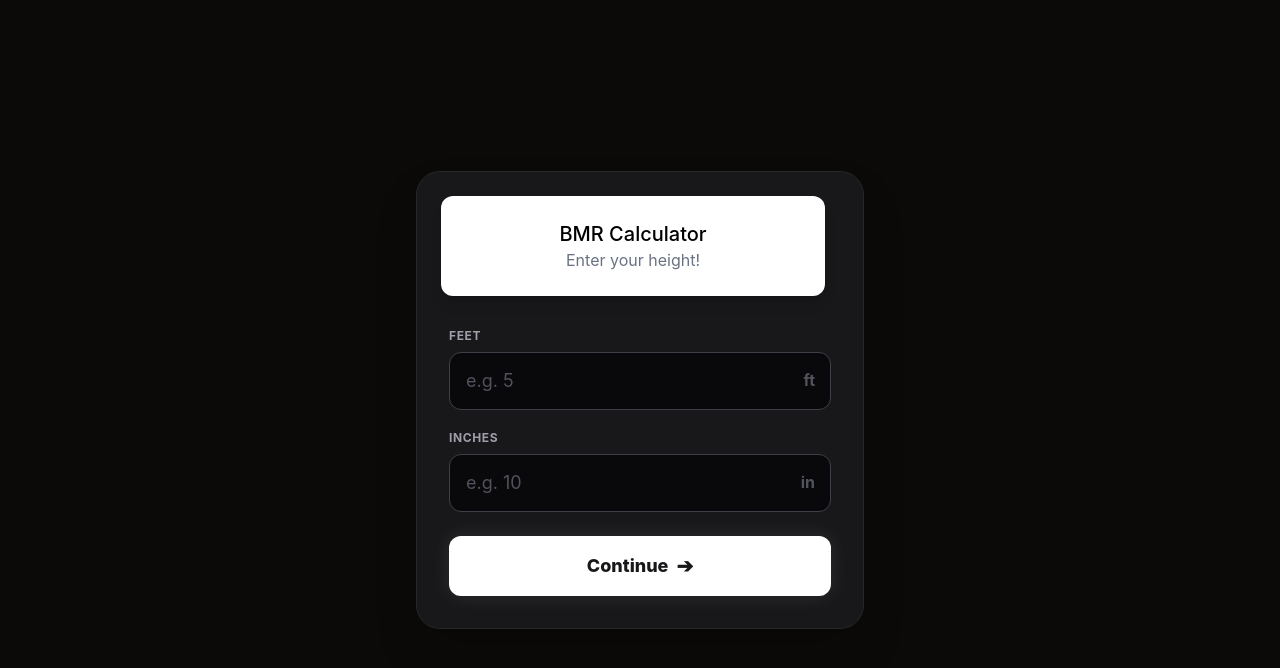
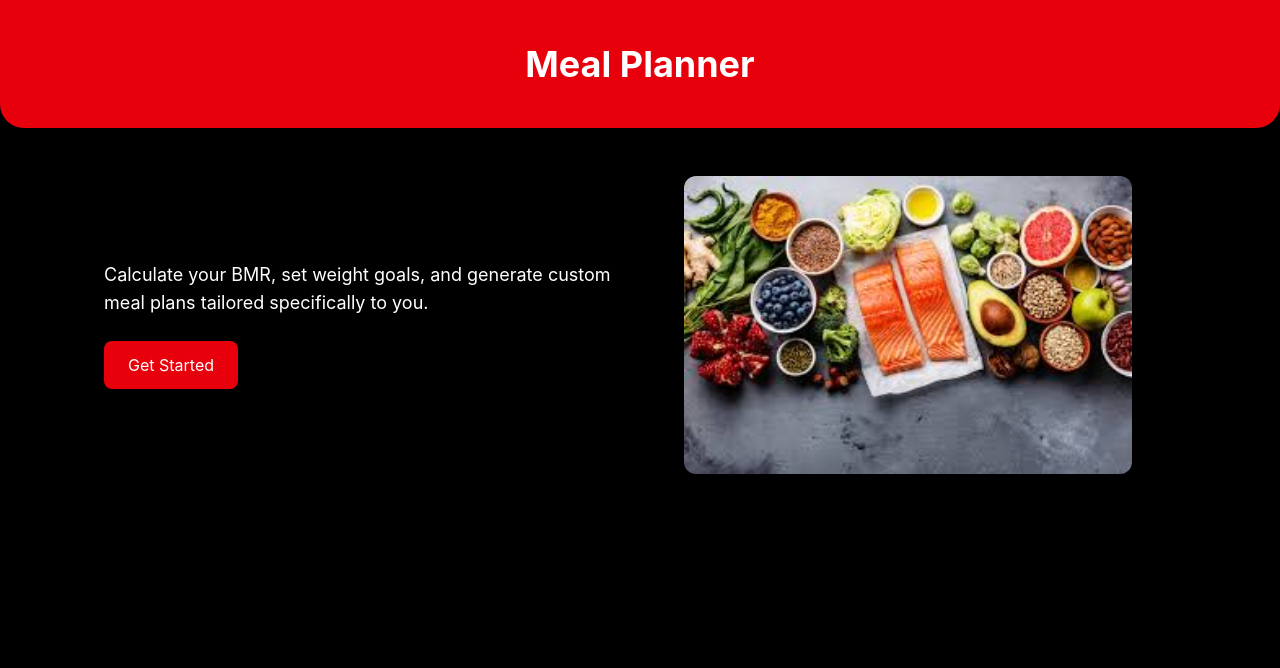
Before and after one commit to everettrike-source/USU-Hackathon-2026, a React (Vite) app: page / in a window 1280 px wide. Shown: the top 668 px of the page. Built offline with nearby package versions, Linux system fonts and the light colour scheme.

Commit message:
Added homepage

```diff
--- a/src/App.tsx
+++ b/src/App.tsx
@@ -83,7 +83,7 @@ function App() {
 
     if (!hFeet || !hInches || !w || !gender || !act || !userAge || !intense) {
       alert("Please fill out all fields correctly")
-      setShow(0)
+      setShow(1)
       return
     }
 
@@ -158,6 +158,36 @@ function App() {
   return (
     <>
       {show === 0 && (
+        <>
+          <div className="bg-black min-h-screen flex flex-col items-center">
+            <div className="bg-red-600 text-white h-32 w-full flex items-center justify-center text-4xl font-bold rounded-b-3xl shadow-lg">
+              Meal Planner
+            </div>
+            <div className="flex flex-col md:flex-row items-center justify-between px-10 py-12 w-full max-w-6xl">
+              <div className="md:w-1/2 text-center md:text-left mb-8 md:mb-0">
+                <p className="text-lg text-white mb-6">
+                  Calculate your BMR, set weight goals, and generate custom
+                  meal plans tailored specifically to you.
+                </p>
+                <button
+                  className="bg-red-600 text-white px-6 py-3 rounded-lg"
+                  onClick={() => setShow(prev => prev + 1)}
+                >
+                  Get Started
+                </button>
+              </div>
+              <div className="md:w-1/2 flex justify-center">
+                <img
+                  src="/Healthy-Food.jpg"
+                  alt="Fitness"
+                  className="max-w-md w-full rounded-xl shadow-lg"
+                />
+              </div>
+            </div>
+          </div>
+        </>
+      )}
+      {show === 1 && (
         <PageTemplate title="BMR Calculator" subtitle="Enter your height!">
           <div className="space-y-5">
             <InputField label="Feet" type="number" placeholder="e.g. 5" value={feet} onChange={(e) => setFeet(e.target.value)} unit="ft" />
@@ -167,7 +197,7 @@ function App() {
         </PageTemplate>
       )}
 
-      {show === 1 && (
+      {show === 2 && (
         <PageTemplate title="BMR Calculator" subtitle="Enter your weight!">
           <div className="space-y-5">
             <InputField label="Weight" type="number" placeholder="e.g. 180" value={weight} onChange={(e) => setWeight(e.target.value)} unit="lbs" />
@@ -176,7 +206,7 @@ function App() {
         </PageTemplate>
       )}
 
-      {show === 2 && (
+      {show === 3 && (
         <PageTemplate title="BMR Calculator" subtitle="Enter your age!">
           <div className="space-y-5">
             <InputField label="Age" type="number" placeholder="e.g. 25" value={age} onChange={(e) => setAge(e.target.value)} unit="yrs" />
@@ -185,7 +215,7 @@ function App() {
         </PageTemplate>
       )}
 
-      {show === 3 && (
+      {show === 4 && (
         <PageTemplate title="BMR Calculator" subtitle="Select your gender!">
           <div className="space-y-5">
             <SelectField
@@ -203,7 +233,7 @@ function App() {
         </PageTemplate>
       )}
 
-      {show === 4 && (
+      {show === 5 && (
         <PageTemplate title="BMR Calculator" subtitle="Enter your activity level!">
           <div className="space-y-5">
             <InputField label="Activity Level" type="number" placeholder="e.g. 14" value={activity} onChange={(e) => setActivity(e.target.value)} unit="hrs/wk" />
@@ -213,7 +243,7 @@ function App() {
         </PageTemplate>
       )}
 
-      {show === 5 && (
+      {show === 6 && (
         <PageTemplate title="BMR Calculator" subtitle="Set your goal!">
           <div className="space-y-5">
             <div className="bg-zinc-800 p-4 rounded-xl text-center">
@@ -227,7 +257,7 @@ function App() {
         </PageTemplate>
       )}
 
-      {show === 6 && (
+      {show === 7 && (
         <PageTemplate title="Your Calorie Goal" subtitle="Ready for meal planning?">
           <div className="space-y-5">
             <div className="bg-red-900/30 p-6 rounded-xl text-center border border-red-800">
@@ -240,7 +270,7 @@ function App() {
         </PageTemplate>
       )}
 
-      {show === 7 && (
+      {show === 8 && (
         <PageTemplate title="Meal Plan Generator" subtitle="Tell us your dietary needs!">
           <div className="space-y-5">
             <InputField label="Restrictions" type="text" placeholder="e.g. Gluten-free, Vegan" value={restrictions} onChange={(e) => setRestrictions(e.target.value)} />
@@ -249,7 +279,7 @@ function App() {
         </PageTemplate>
       )}
 
-      {show === 8 && (
+      {show === 9 && (
         <div className="flex flex-col items-center justify-center min-h-screen bg-stone-950 p-4">
           <div className="w-full max-w-2xl bg-zinc-900 border border-zinc-800 rounded-3xl shadow-2xl overflow-hidden">
             <div className="mt-6 mx-6 flex-col text-center max-w-full items-center gap-x-4 rounded-xl bg-white p-6 shadow-lg outline outline-black/5 dark:bg-red-800/40 dark:shadow-none dark:-outline-offset-1 dark:outline-white/10">
```
Also changed, not shown: public/Healthy-Food.jpg (added).
